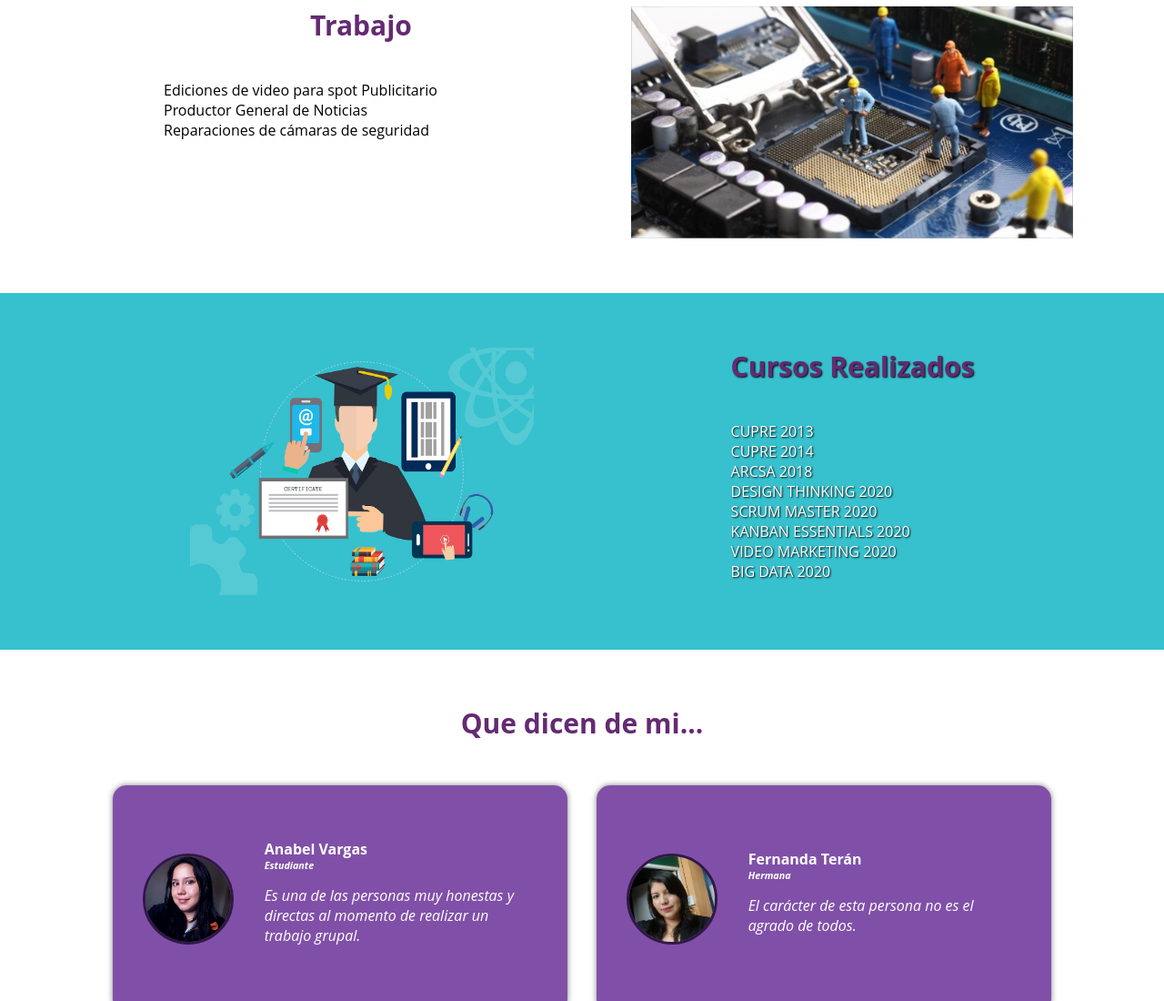
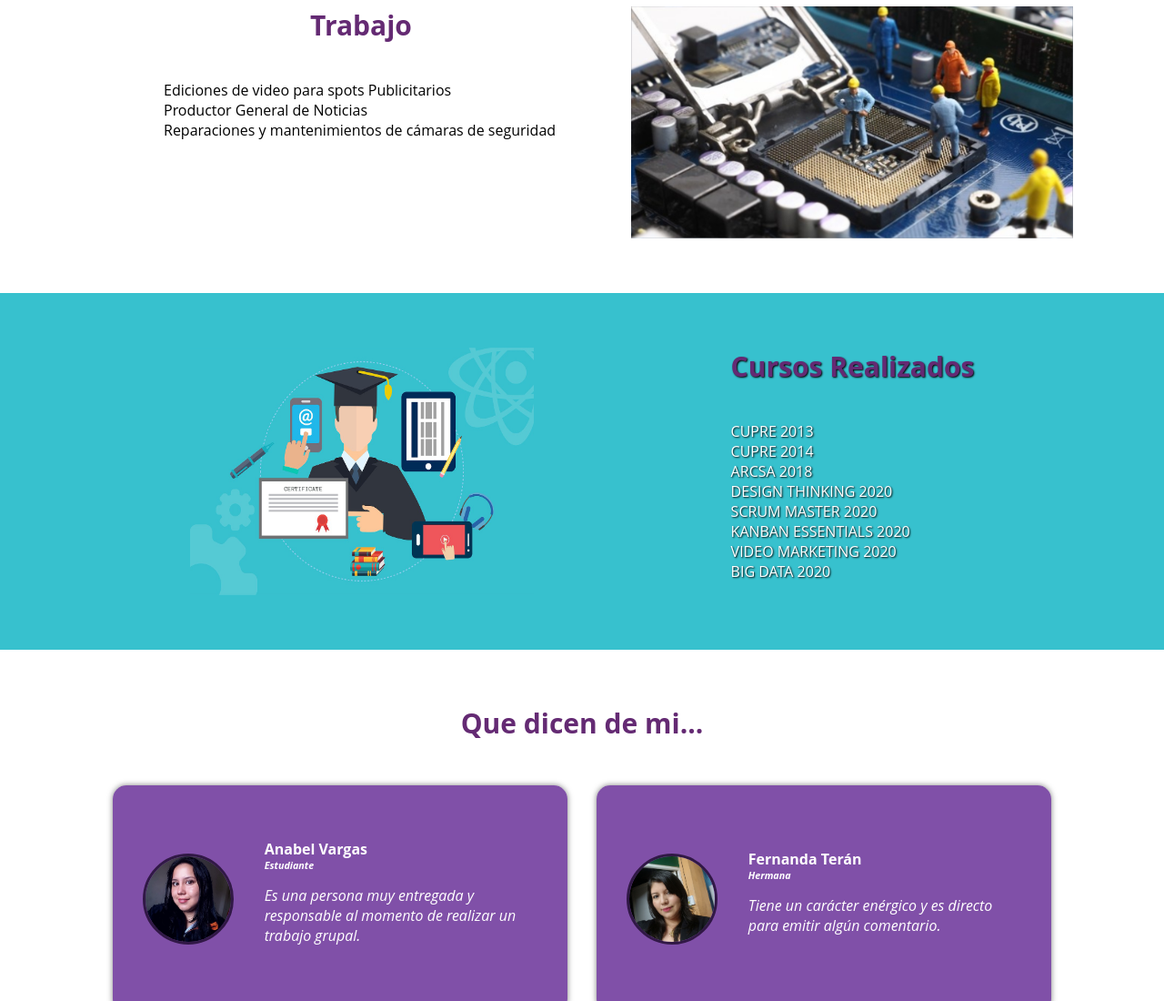
Before and after one commit to Eteran1986/githubmiportafolio, a plain HTML site: page index.html in a window 1280 px wide. Shown: the part 2400-3500 px from the top of the page at 91% size. Drawn offline with Linux system fonts and the light colour scheme.

Commit message:
Modificacion
cambio en algunos parámetros

```diff
--- a/index.html
+++ b/index.html
@@ -165,9 +165,9 @@
                 <img src="./img/Mantenimiento.png" alt="" class="imagen-about-derecha">
                 <div class="texto-derecha">
                     <h2 class="titulo">Trabajo</h2>
-                    <p>Ediciones de video para spot Publicitario </p>
+                    <p>Ediciones de video para spots Publicitarios </p>
                     <p>Productor General de Noticias</p>
-                    <p>Reparaciones de cámaras de seguridad</p>
+                    <p>Reparaciones y mantenimientos de cámaras de seguridad</p>
                 </div>
             </div>
             </div>
@@ -199,7 +199,7 @@
                     <div class="contenido-texto-card">
                         <h4><b>Anabel Vargas</b></h4>
                         <h6><i>Estudiante</i></h6>
-                        <p><i>Es una de las personas muy honestas y directas al momento de realizar un trabajo grupal.</i></p>
+                        <p><i>Es una persona muy entregada y responsable al momento de realizar un trabajo grupal.</i></p>
                     </div>
                 </div>
                 <div class="card">
@@ -207,7 +207,7 @@
                     <div class="contenido-texto-card">
                         <h4><b>Fernanda Terán</b></h4>
                         <h6><i>Hermana</i></h6>
-                        <p><i>El carácter de esta persona no es el agrado de todos.</i></p>
+                        <p><i>Tiene un carácter enérgico y es directo para emitir algún comentario.</i></p>
                     </div>
                 </div>
                <div class="card">
@@ -215,7 +215,7 @@
                     <div class="contenido-texto-card">
                         <h4><b>Ramona Menéndez</b></h4>
                         <h6><i>Estudiante</i></h6>
-                        <p><i>Es una de las personas muy sociable al momento de ayudar a los demas, siempre y cuando no destruya su confianza.</i></p>
+                        <p><i>Es una persona muy sociable al momento de ayudar a los demás, siempre y cuando no destruyan su confianza.</i></p>
                     </div>
                 </div>
                 <div class="card">
@@ -223,7 +223,7 @@
                     <div class="contenido-texto-card">
                         <h4><b>Saskia San Martín</b></h4>
                         <h6><i>Profesional</i></h6>
-                        <p><i>Es la personas muy complicado, ya que la primera impresión es muy cerio y poco amigable hasta que lo conoces.</i></p>
+                        <p><i>Es una persona muy complicada, siempre en la primera impresión es muy cerio y poco amigable hasta que lo conoces.</i></p>
                     </div>
                 </div>
             </div>
@@ -245,23 +245,6 @@
                      </div>
         </section>
     </main> -->
-   <!-- <footer>
-        <div class="contenedor-fooler">
-                <div class="content-foo">
-                    <h4>Telefono</h4>
-                    <p>0982417171</p>
-                </div>
-                <div class="content-foo">
-                    <h4>email</h4>
-                    <p>eteranb@unemi.edu.ec</p>
-                </div>
-                <div class="content-foo">
-                    <h4>direccion</h4>
-                    <p>Milagro-Ecuador</p>
-                </div>
-        </div>
-        <h2 class="titulo-final">Derechos de autor © 2021</h2>
-    </footer> -->
 </body>
 
 </html>
```
